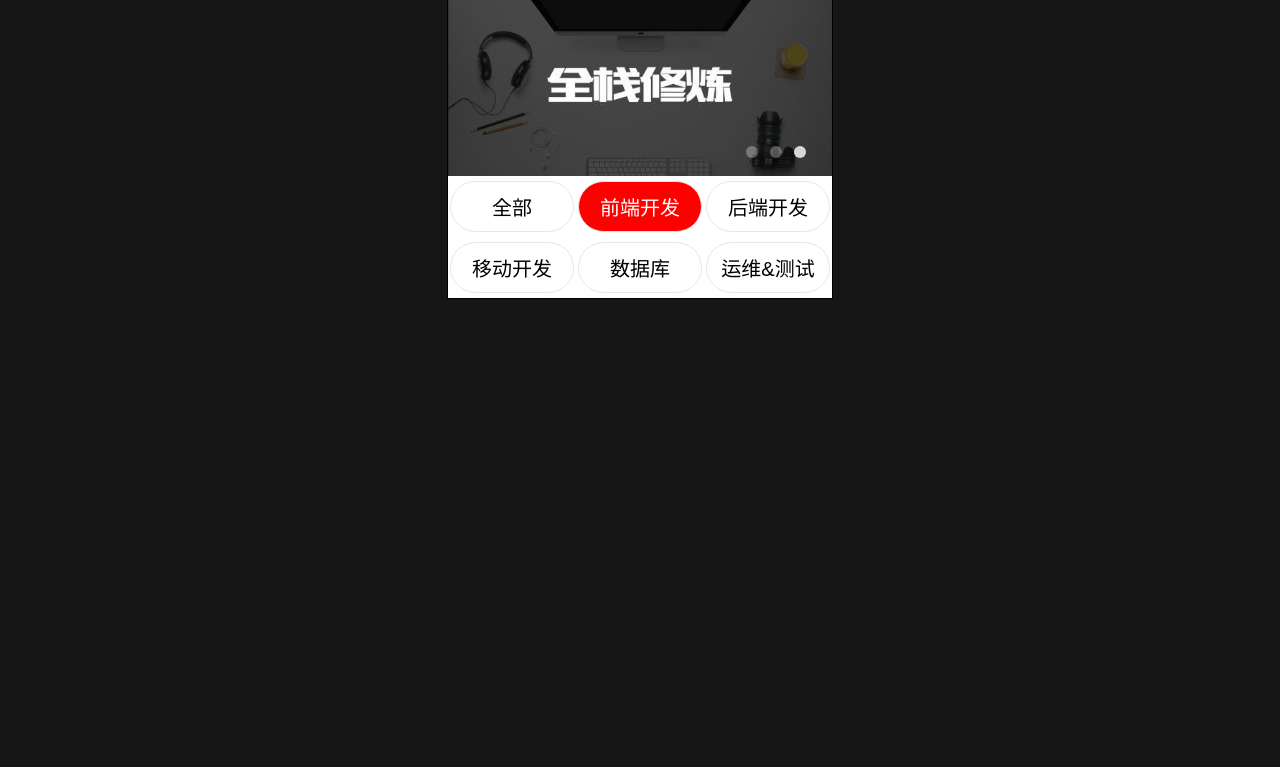
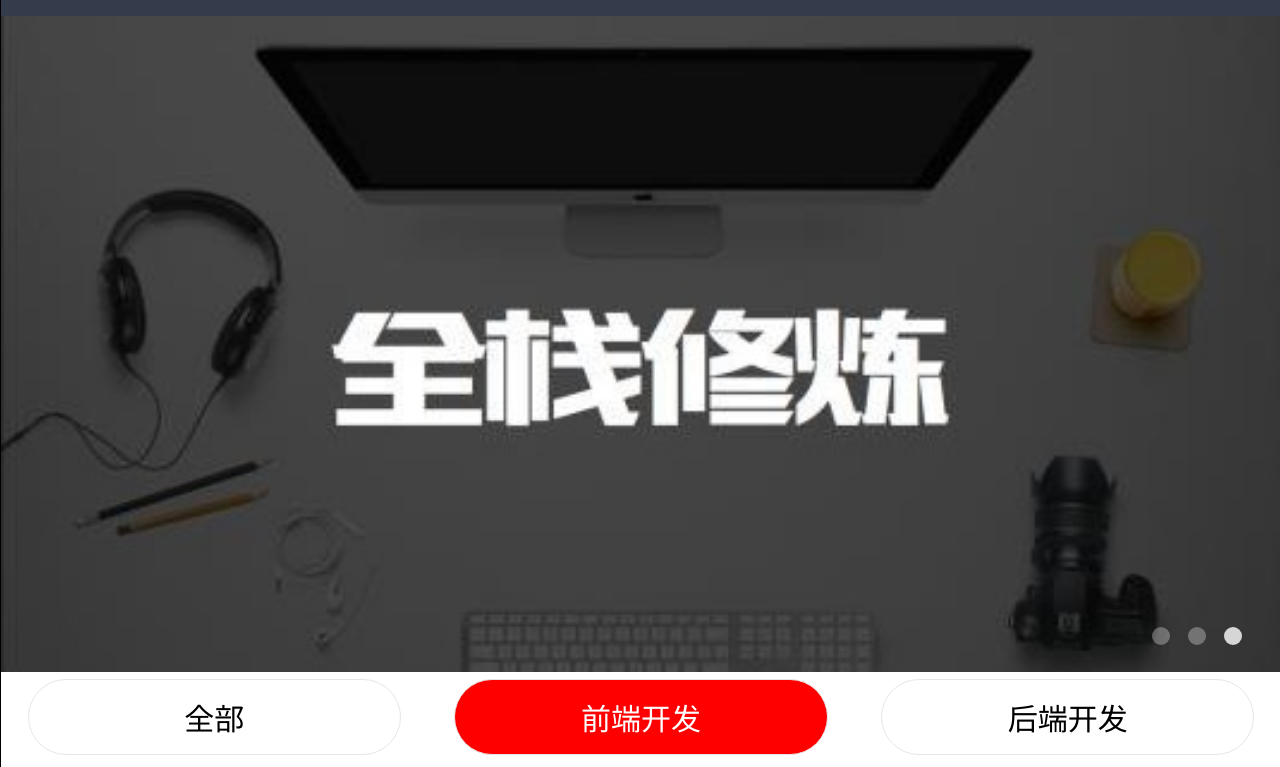
Before and after one commit to Crazy-Ryan/Mobile-App-Homepage, a plain HTML site: page index.html in a window 1280 px wide. Shown: the part 97-864 px from the top of the page. Before the commit the page ends 800 px from the top, so only its background shows below. Drawn offline with Linux system fonts and the light colour scheme; a small style sheet from the web is missing.

Commit message:
[WangRan] fix: correct the inappropriate names and formats

```diff
--- a/index.html
+++ b/index.html
@@ -14,21 +14,21 @@
     <p class="page-title">实战课程</p>
     <i class="iconfont icon-shopping-cart"></i>
   </div>
-  <div class="gallary">
-    <img src="images/full-stack.jpg" alt="full stack trainging" />
+  <div class="rolling-pics">
+    <img src="images/full-stack.jpg" alt="full stack training" />
     <div class="dot-collection">
       <div class="dot"></div>
       <div class="dot"></div>
       <div class="dot"></div>
     </div>
   </div>
-  <div class="option-list">
-    <div class="option">全部</div>
-    <div class="option">前端开发</div>
-    <div class="option">后端开发</div>
-    <div class="option">移动开发</div>
-    <div class="option">数据库</div>
-    <div class="option">运维&测试</div>
+  <div class="course-list">
+    <div class="course">全部</div>
+    <div class="course">前端开发</div>
+    <div class="course">后端开发</div>
+    <div class="course">移动开发</div>
+    <div class="course">数据库</div>
+    <div class="course">运维&测试</div>
   </div>
 </body>
 
--- a/styles/style.css
+++ b/styles/style.css
@@ -1,7 +1,7 @@
 * {
   padding: 0;
   margin: 0;
-  font-size: 20px;
+  font-size: 30px;
 }
 
 html {
@@ -9,7 +9,7 @@ html {
 
 }
 body {
-  width: 30%;
+  width: 100%;
   margin: 0 auto;
   border: black 1px solid;
 }
@@ -38,7 +38,7 @@ body {
   color: white;
 }
 
-.gallary img {
+.rolling-pics img {
   display: block;
   width: 100%;
 }
@@ -49,7 +49,6 @@ body {
   margin-top: -1.8em;
   padding-right: 1em;
   padding-bottom: 0.6em;
-  background-color: none;
 }
 
 .dot {
@@ -65,26 +64,24 @@ body {
   opacity: 80%;
 }
 
-.option-list {
+.course-list {
+  grid-template-columns: 1fr 1fr 1fr;
   display: grid;
-  grid-template-columns: 1fr 1fr 1fr;
   align-items: center;
   background-color: white;
 }
 
-.option {
+.course {
   width: 80%;
   padding: 0.5em;
-  margin: 0 auto;
-  margin-top: 0.25em;
-  margin-bottom: 0.25em;
+  margin: 0.25em auto;
   border: 1px solid rgb(230,230,230);
   border-radius: 1.5em;
   text-align: center;
   font-family: Arial, Helvetica, sans-serif;
 }
 
-.option:nth-child(2) {
+.course:nth-child(2) {
   background-color: red;
   color: white;
 }
```
